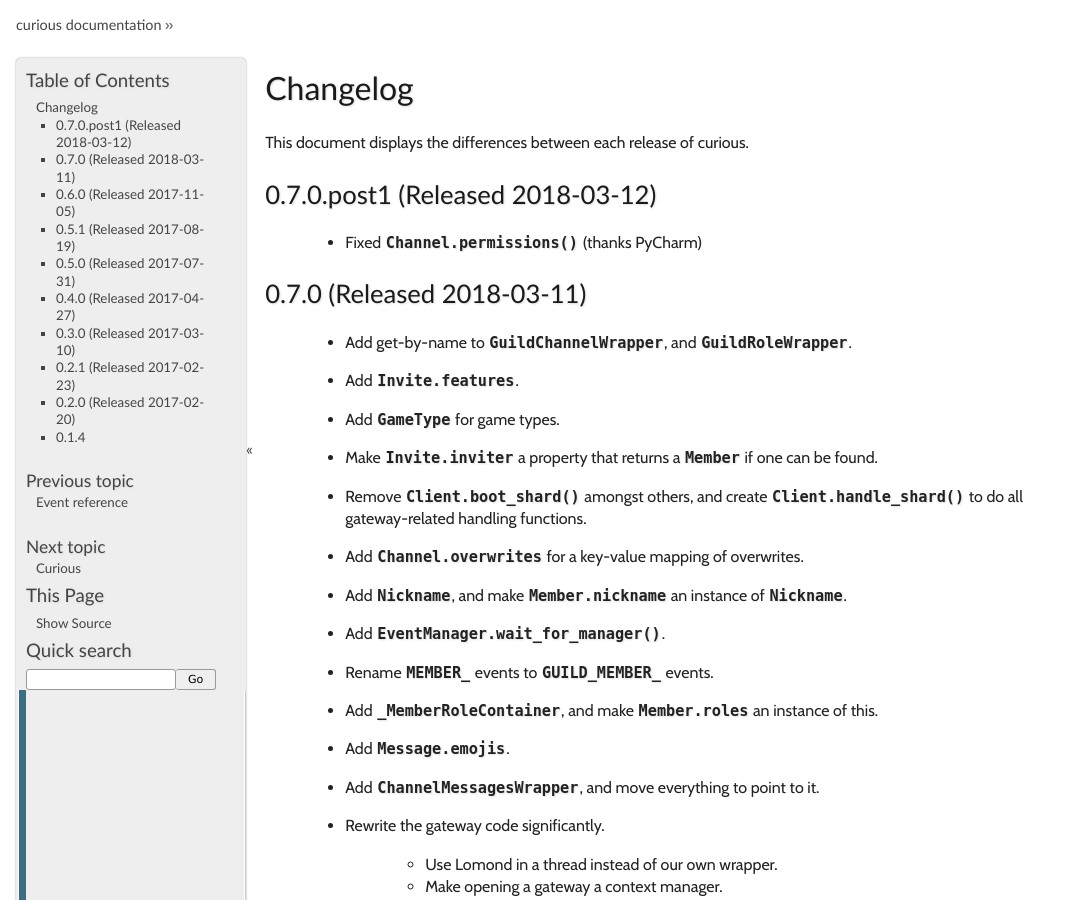
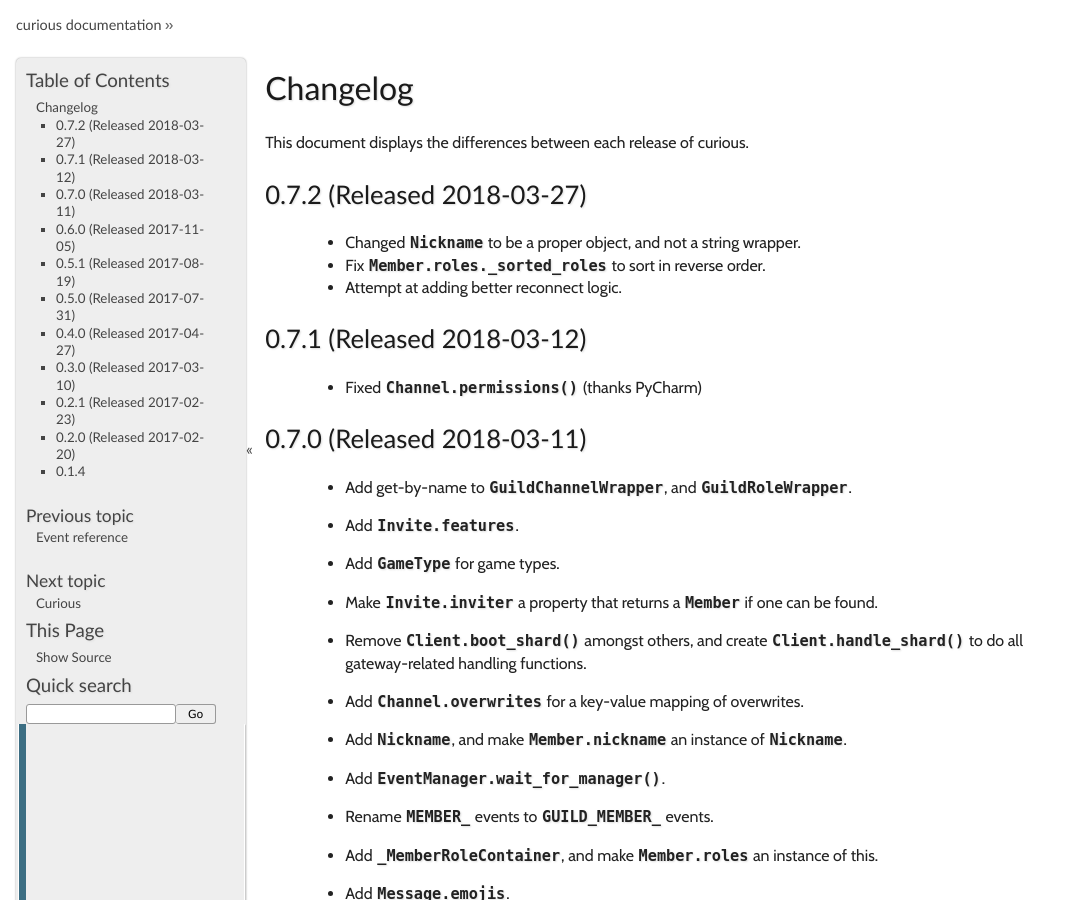
Before and after one commit to Fuyukai/curious, a Sphinx documentation site: the page built from docs/source/changelog.rst, in a window 1280 px wide and 900 px high. Shown: the whole window, without its empty margins (0-1071 px from the left). Built offline with Sphinx 7.4.7, drawn with Linux system fonts in a browser that asks for light colours; the version number could not be read and is left out.

Commit message:
0.7.2
Signed-off-by: Laura F. D <l@veriny.tf>

```diff
--- a/docs/source/changelog.rst
+++ b/docs/source/changelog.rst
@@ -3,8 +3,17 @@ Changelog
 
 This document displays the differences between each release of curious.
 
-0.7.0.post1 (Released 2018-03-12)
----------------------------------
+0.7.2 (Released 2018-03-27)
+---------------------------
+
+ - Changed :class:`.Nickname` to be a proper object, and not a string wrapper.
+
+ - Fix ``Member.roles._sorted_roles`` to sort in reverse order.
+
+ - Attempt at adding better reconnect logic.
+
+0.7.1 (Released 2018-03-12)
+---------------------------
 
  - Fixed :meth:`.Channel.permissions` (thanks PyCharm)
 
```
